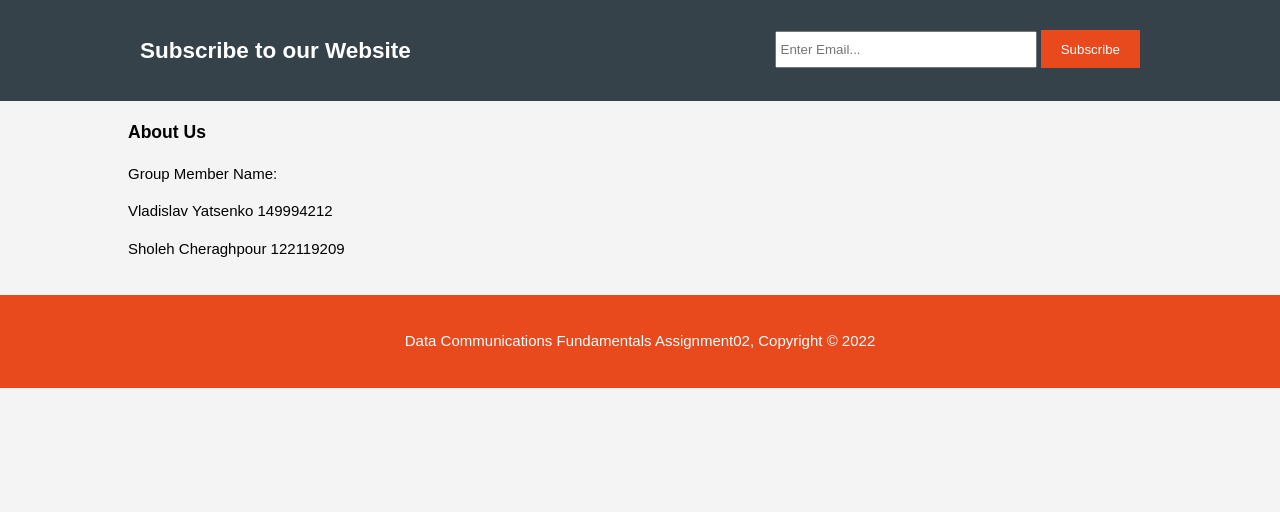
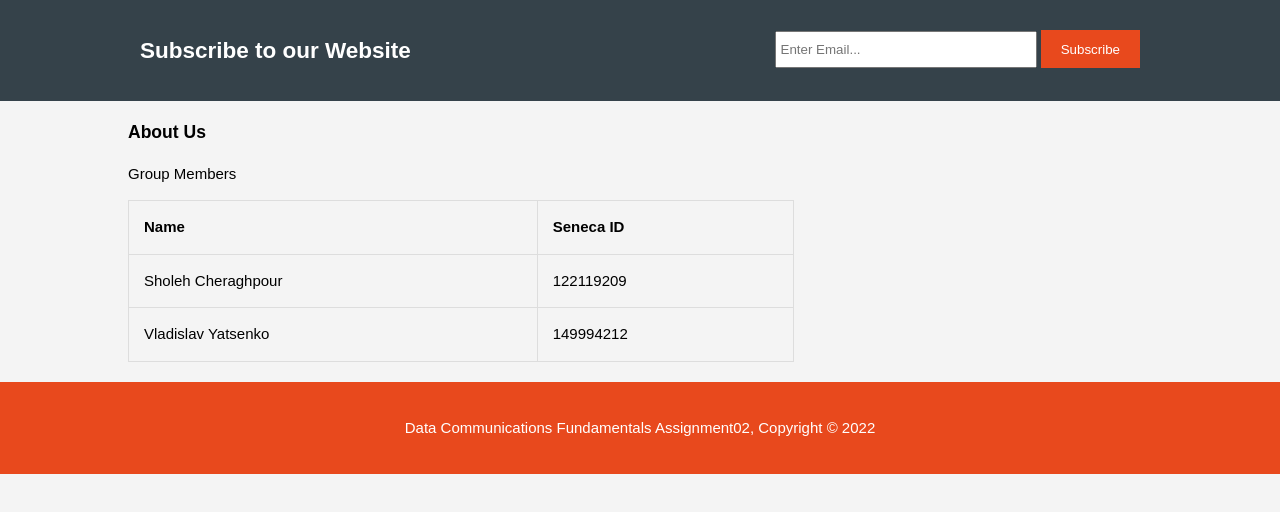
Before and after one commit to scheraghpourahmadmah/dcf255-assignment2, a plain HTML site: page about.html in a window 1280 px wide. Shown: the part 112-624 px from the top of the page. Drawn offline with Linux system fonts and the light colour scheme.

Commit message:
about fixed

```diff
--- a/about.html
+++ b/about.html
@@ -9,6 +9,9 @@
     <meta name="author" content="Sholeh Cheraghpour">
     <title>About</title>
     <link rel="stylesheet" href="./css/style.css">
+    <style>
+
+    </style>
 </head>
 <body>
     <header>
@@ -40,9 +43,22 @@
         <div class="container">
             <article id="main-col">
                 <h1 class="page-title">About Us</h1>
-                <p>Group Member Name:</p>
-                <p>Vladislav Yatsenko   149994212</p>
-                <p>Sholeh Cheraghpour   122119209</p>
+                <p>Group Members</p>
+
+                <table>
+                    <tr>
+                        <th>Name</td>
+                        <th>Seneca ID</td>
+                    </tr>
+                    <tr >
+                        <td>Sholeh Cheraghpour</td>
+                        <td>122119209</td>
+                    </tr>
+                    <tr>
+                        <td>Vladislav Yatsenko</td>
+                        <td>149994212</td>
+                    </tr>
+                </table>
             </article>
         </div>
     </section>
--- a/css/style.css
+++ b/css/style.css
@@ -142,3 +142,17 @@ footer{
     background-color: #e8491d;
     text-align: center;
 }
+
+table, td, th {
+    border: 1px solid #ddd;
+    text-align: left;
+  }
+
+  table {
+    border-collapse: collapse;
+    width: 100%;
+  }
+
+  th, td {
+    padding: 15px;
+  }
```
